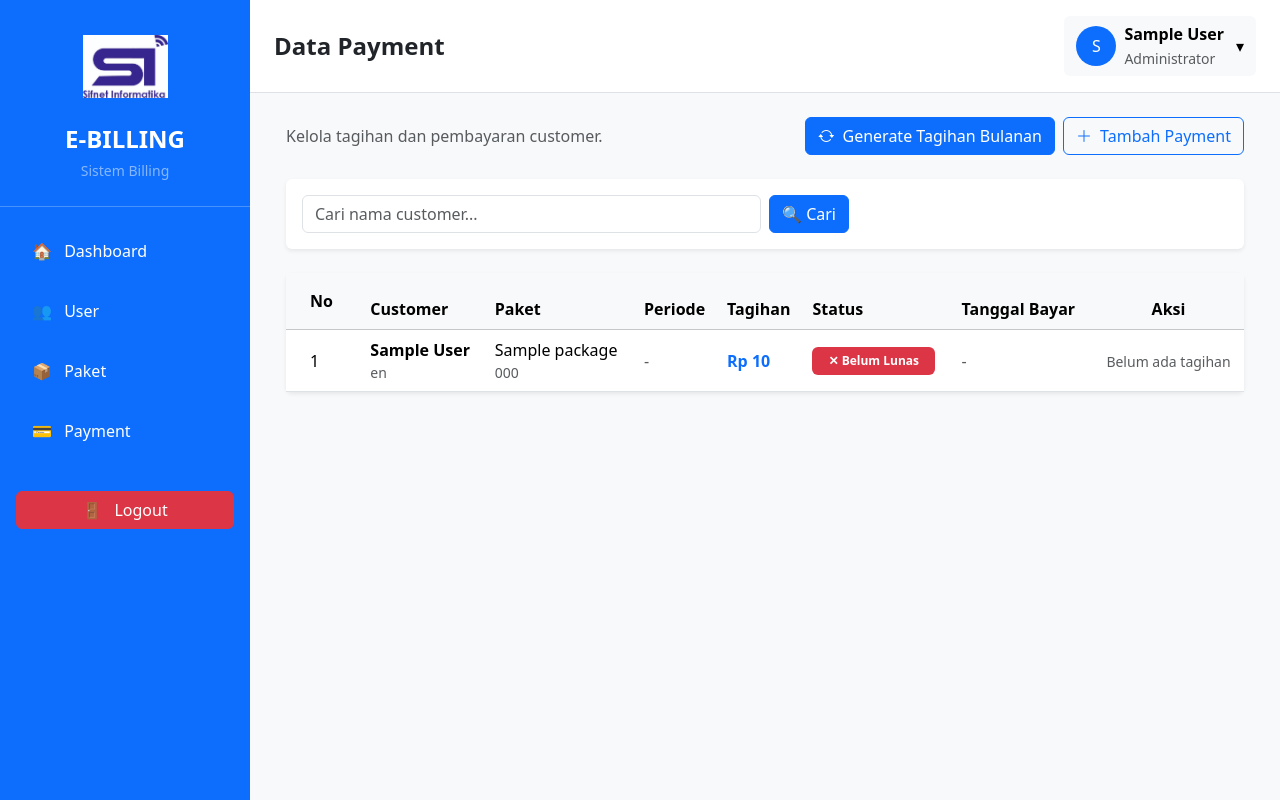
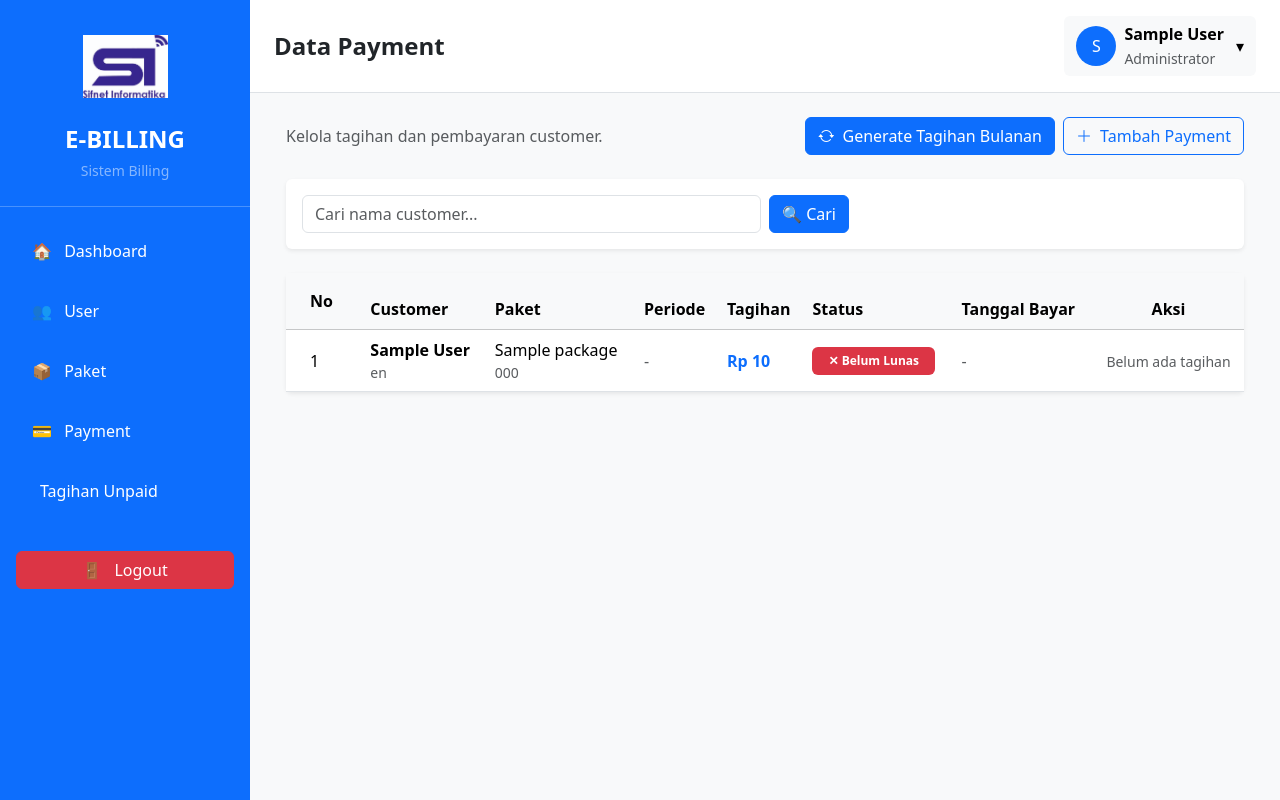
Before and after one commit to rizkidarmawan21/e_billing, a Laravel app: page /payments in a window 1280 px wide. Run offline with Laravel 12, Linux system fonts and the light colour scheme; a user stored in the database is signed in; tables that the repository leaves empty hold one stand-in row (values such as "Sample post"); style sheets or scripts are compiled from the project's sources.

Commit message:
feat: allow admins to view unpaid bills (#6)
* feat: allow admins to view unpaid bills

* test: correct unpaid redirect query assertion

---------

Co-authored-by: Rizki Darmawan <rizkidarmawan21@example.com>

```diff
--- a/app/Http/Controllers/PaymentController.php
+++ b/app/Http/Controllers/PaymentController.php
@@ -294,7 +294,7 @@ if ($request->status === 'lunas') {
             'search' => ['nullable', 'string', 'max:255'],
             'page' => ['nullable', 'integer', 'min:1'],
         ])->validate();
-        $returnUrl = $request->user()->role === 'owner' && $request->query('from_unpaid') === '1' ? route('payments.unpaid', $returnFilters) : route('payments.index');
+        $returnUrl = in_array($request->user()->role, ['owner', 'admin'], true) && $request->query('from_unpaid') === '1' ? route('payments.unpaid', $returnFilters) : route('payments.index');
 
 if ($request->status === 'lunas') {
     $request->merge([
@@ -346,7 +346,7 @@ if ($request->status === 'lunas') {
         ])->validate();
         $payment->delete();
 
-        return redirect($request->user()->role === 'owner' && $request->input('from_unpaid') === '1' ? route('payments.unpaid', $filters) : route('payments.index'))
+        return redirect(in_array($request->user()->role, ['owner', 'admin'], true) && $request->input('from_unpaid') === '1' ? route('payments.unpaid', $filters) : route('payments.index'))
             ->with('success', 'Tagihan berhasil dihapus.');
     }
 }
--- a/resources/views/layouts/admin.blade.php
+++ b/resources/views/layouts/admin.blade.php
@@ -77,6 +77,10 @@
                 💳
                 <span class="ms-2">Payment</span>
 
+            </a>
+            <a href="{{ route('payments.unpaid') }}"
+               class="nav-link text-white rounded px-3 py-3">
+                <span class="ms-2">Tagihan Unpaid</span>
             </a>
 
         </nav>
--- a/resources/views/payments/unpaid.blade.php
+++ b/resources/views/payments/unpaid.blade.php
@@ -1,4 +1,4 @@
-@extends('owner.layout')
+@extends(Auth::user()->role === 'owner' ? 'owner.layout' : 'layouts.admin')
 
 @section('header', 'Tagihan Belum Dibayar')
 
--- a/routes/web.php
+++ b/routes/web.php
@@ -90,7 +90,7 @@ Route::delete('/owner/admin/{user}', [OwnerAdminController::class, 'destroy'])
     ->name('owner.admin.destroy');
 
 Route::middleware('auth')->group(function () {
-    Route::get('/payments/unpaid', [UnpaidBillsController::class, 'index'])->middleware('role:owner')->name('payments.unpaid');
+    Route::get('/payments/unpaid', [UnpaidBillsController::class, 'index'])->middleware('role:owner,admin')->name('payments.unpaid');
     Route::get('/profile', [ProfileController::class, 'edit'])->name('profile.edit');
     Route::patch('/profile', [ProfileController::class, 'update'])->name('profile.update');
     Route::delete('/profile', [ProfileController::class, 'destroy'])->name('profile.destroy');
```
Also changed, not shown: tests/Feature/UnpaidBillsTest.php (+26 -2 lines).
